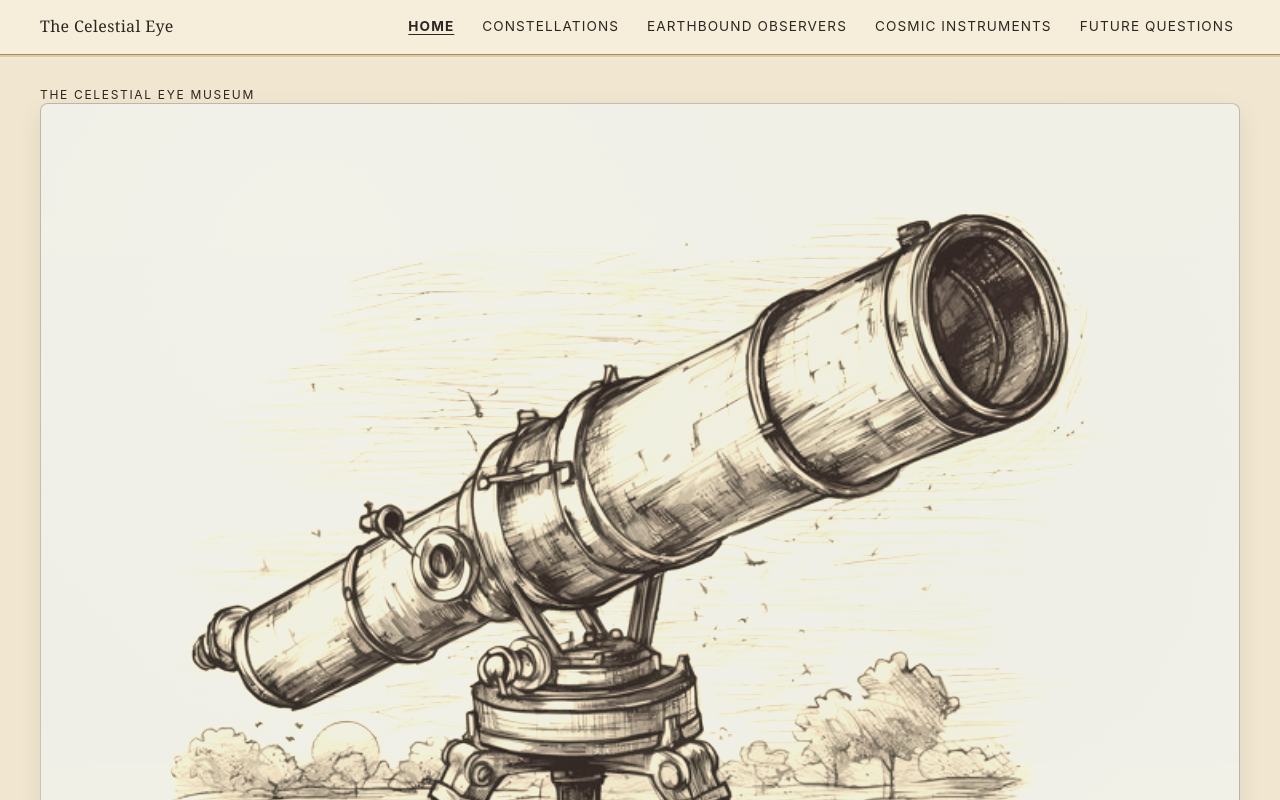
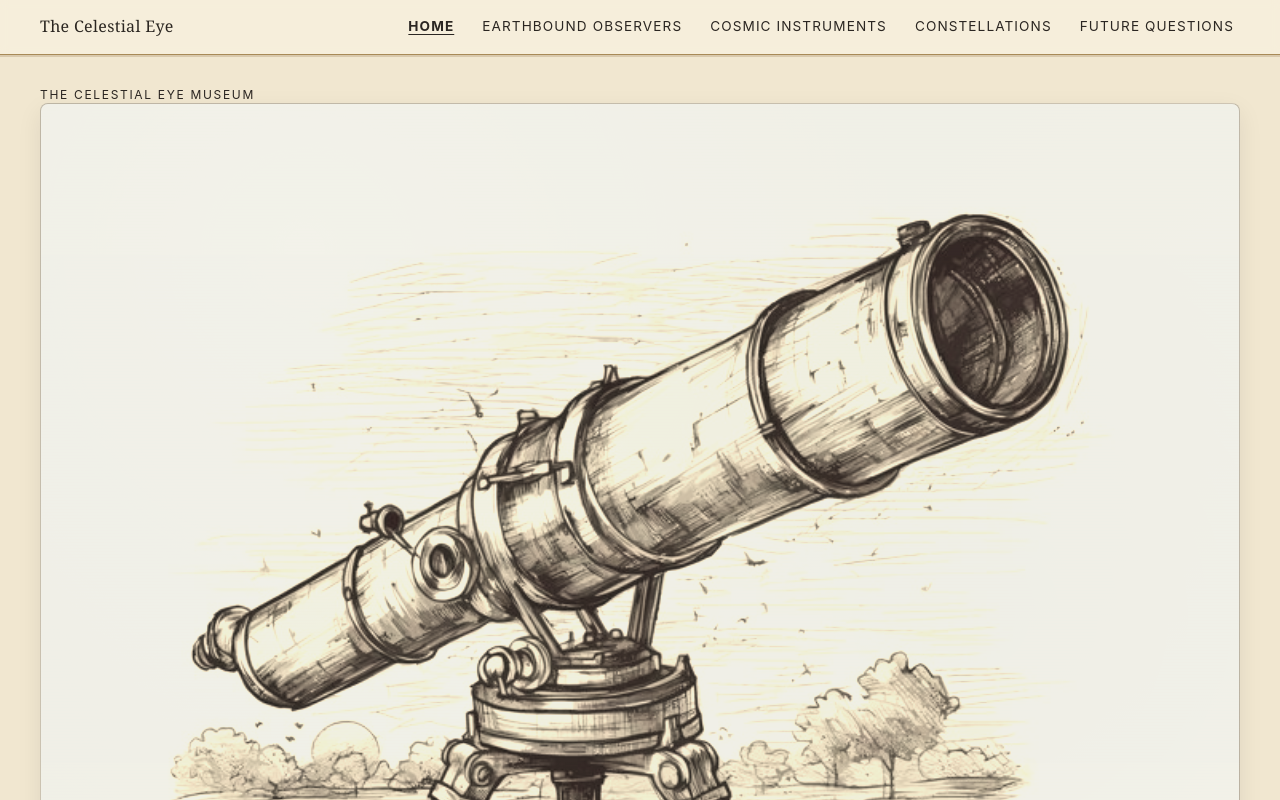
Before and after one commit to joey33o/IS117-Museum-, a Next.js app in the folder website/: page / in a window 1280 px wide. Shown: the top 800 px of the page. Built offline with nearby package versions, Linux system fonts and the light colour scheme.

Commit message:
Moved constellation to be after cosmic instruments in nav bar

```diff
--- a/website/components/site/adaptive-nav.tsx
+++ b/website/components/site/adaptive-nav.tsx
@@ -7,9 +7,9 @@ import { usePathname } from 'next/navigation';
 
 const navItems = [
   { href: '/', label: 'Home' },
-  { href: '/constellations', label: 'Constellations' },
   { href: '/eras/earthbound-observers', label: 'Earthbound Observers' },
   { href: '/eras/cosmic-instruments', label: 'Cosmic Instruments' },
+  { href: '/constellations', label: 'Constellations' },
   { href: '/eras/cosmic-instruments#era2-open-questions', label: 'Future Questions' },
 ];
 
```
